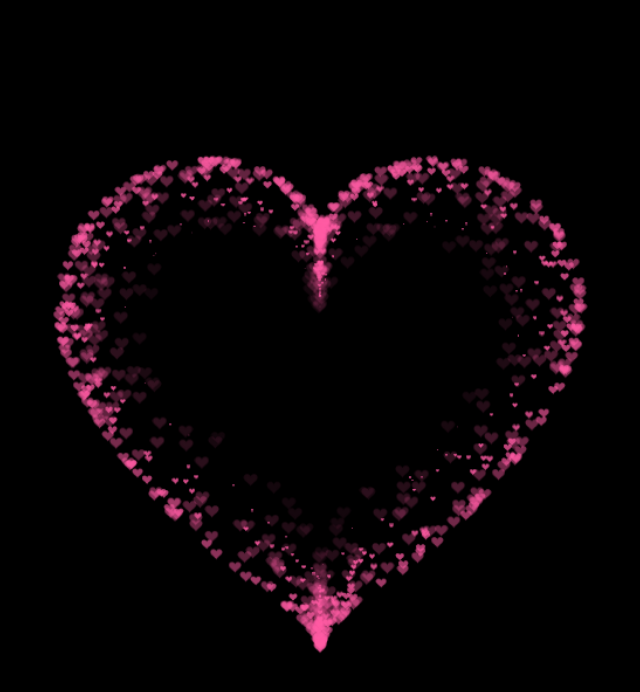
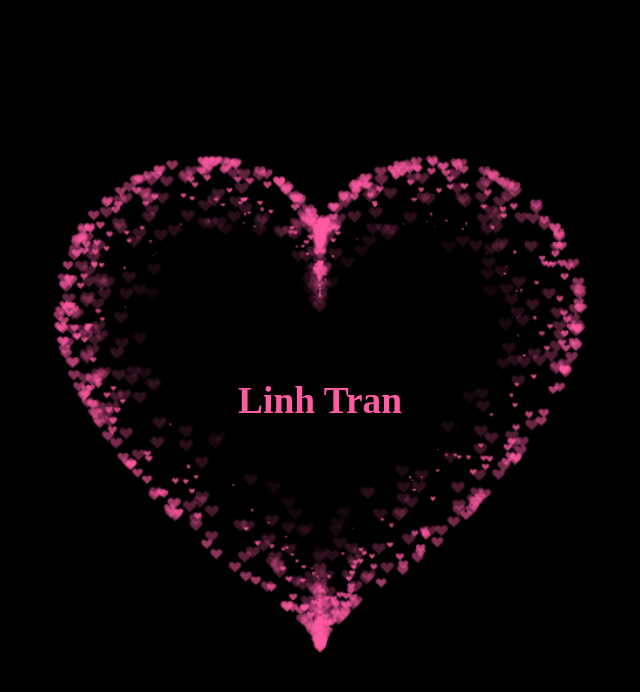
Before and after one commit to tuanpa-tpa/tym, a plain HTML site: page index.html in a window 1280 px wide. Shown: the whole page, without its empty margins (320-960 px from the left). Drawn offline with Linux system fonts and the light colour scheme.

Commit message:
Update index.html

```diff
--- a/index.html
+++ b/index.html
@@ -171,7 +171,7 @@
 
   </head>
 
-
+<h1>Linh Tran</h1>
   <body>
 
 
```
